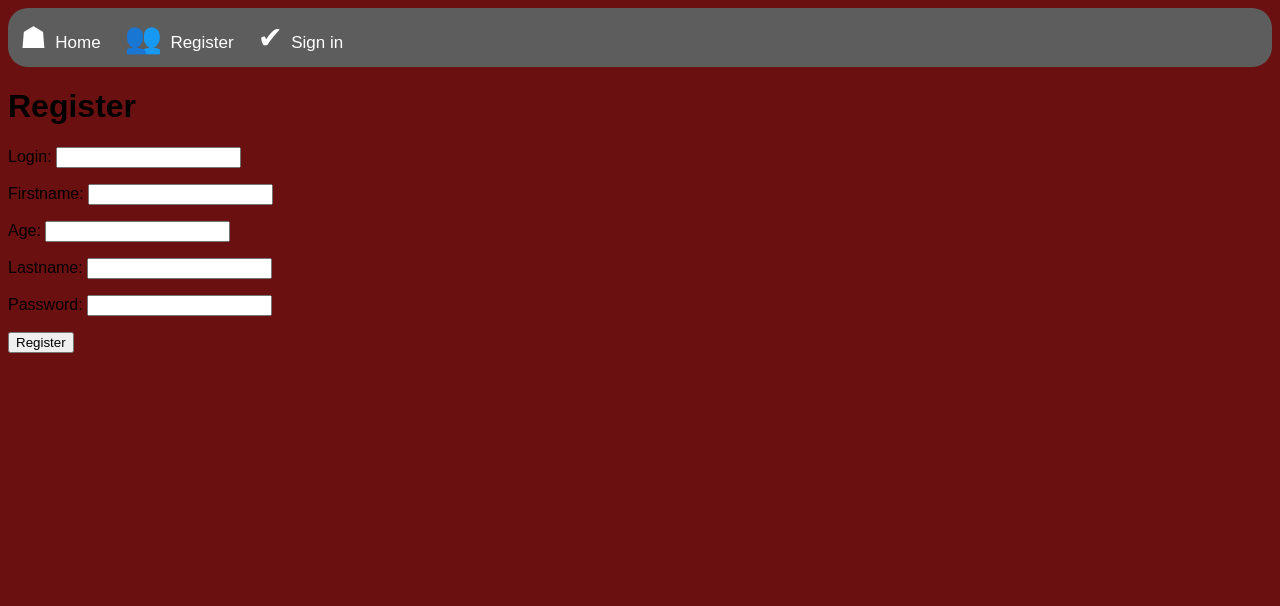
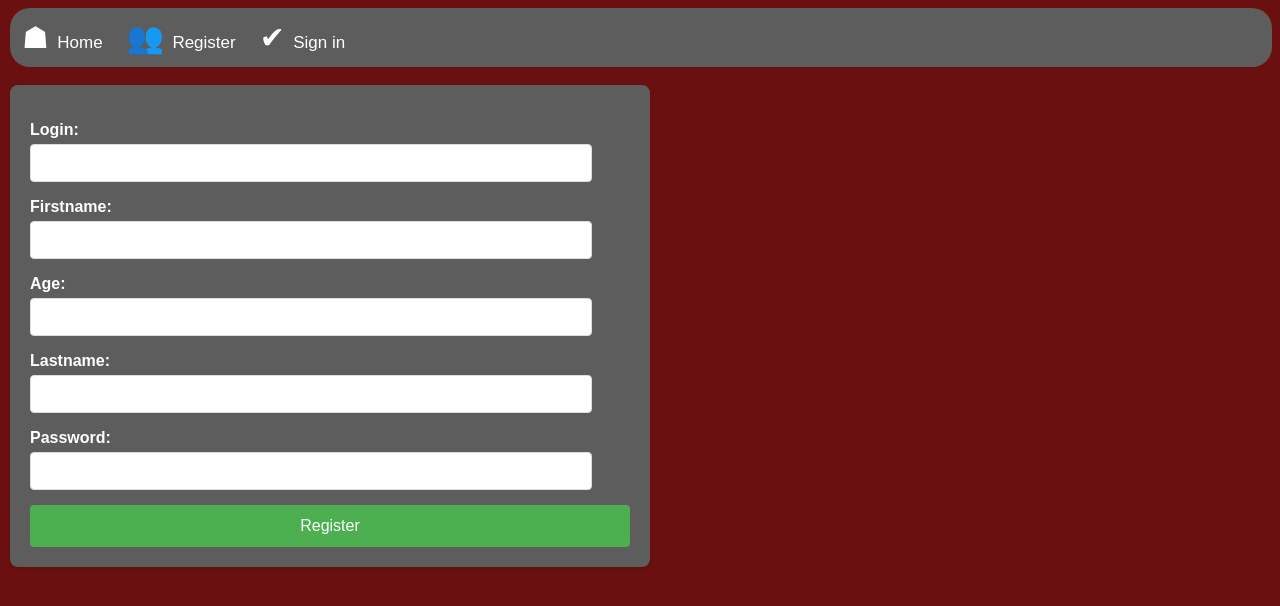
Before and after one commit to GabiHan/Plutus, a Django app: page /members/register/ in a window 1280 px wide. Shown: the top 606 px of the page. Run offline with Django 5.2, Linux system fonts and the light colour scheme.

Commit message:
chore: style forms in the register page

```diff
--- a/web/members/templates/members/register.html
+++ b/web/members/templates/members/register.html
@@ -8,13 +8,62 @@
 <head>
     <meta charset="UTF-8">
     <meta name="viewport" content="width=device-width, initial-scale=1.0">
-    {% load static %}  <!-- Load the static template tag -->
-    <link href="{% static './static/src/main.css' %}" rel="stylesheet">
+    {% load static %}
+    <link href="{% static 'src/main.css' %}" rel="stylesheet">
     <title>Register</title>
 </head>
+<style>
+form {
+    max-width: 600px;
+    padding: 20px;
+    background-color: #5D5D5D;
+    border-radius: 8px;
+    box-shadow: 0 2px 4px rgba(0, 0, 0, 0.1);
+    color: white;
+}
 
+form p {
+    margin-bottom: 15px;
+}
+
+form label {
+    font-weight: bold;
+    display: block;
+    margin-bottom: 5px;
+}
+
+
+form input[type="text"],
+form input[type="email"],
+form input[type="password"],
+form input[type="number"] {
+    width: 90%;
+    padding: 10px;
+    border: 1px solid #ddd;
+    border-radius: 4px;
+    font-size: 14px;
+}
+
+form button[type="submit"] {
+    width: 100%;
+    padding: 12px;
+    background-color: #4CAF50;
+    color: white;
+    border: none;
+    border-radius: 4px;
+    font-size: 16px;
+    cursor: pointer;
+}
+
+
+form button[type="submit"]:hover {
+    background-color: #45a049;
+}
+
+
+</style>
 <body>
-<h1>Register</h1>
+<br>
 <form method="post">
     {% csrf_token %}
     {{ form.as_p }}
--- a/web/static/src/main.css
+++ b/web/static/src/main.css
@@ -1,10 +1,4 @@
 body{
     background-color: rgb(107, 16, 16);
+    margin-left: 10px;
 }
-
-.header{
-    background-color: white;
-    margin-top: 100px;
-    font-family: 'Times New Roman', Times, serif;
-    font-size: 12px;
-}
```
